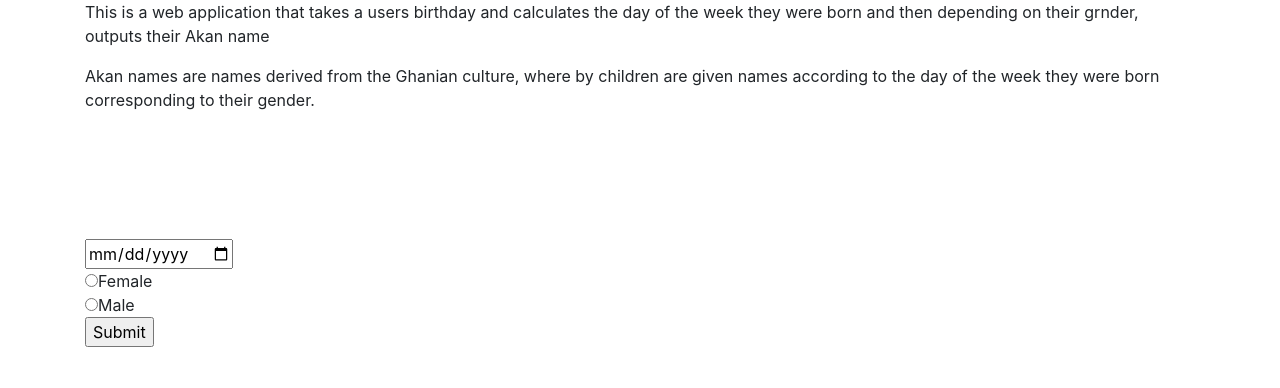
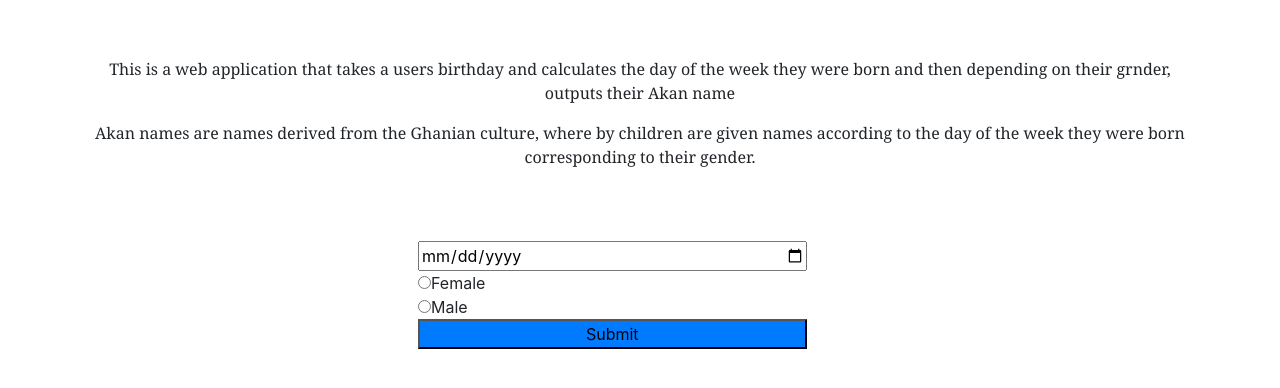
Before and after one commit to IreneMercy/Kan-Names, a plain HTML site: page index.html in a window 1280 px wide. Drawn offline with nearby package versions, Linux system fonts and the light colour scheme.

Commit message:
Allign content in html

```diff
--- a/css/style.css
+++ b/css/style.css
@@ -1,4 +1,13 @@
 #myform{
-  margin-top: 10%;
-
+  margin-top:5%;
+  align-self: center;
+  padding-left:30%;
 }
+.input{
+  width: 50%;
+}
+.description{
+  text-align: center;
+  padding-top: 5%;
+  font-family: georgia;
+}
--- a/index.html
+++ b/index.html
@@ -9,23 +9,23 @@
   <body>
     <div class="container">
       <div class="row">
-        <div class="col-md-12">
+        <div class="col-md-12 description" >
           <p>This is a web application that takes a users birthday and calculates the day
              of the week they were born and then depending on their grnder, outputs their Akan name</p>
           <p>Akan names are names derived from the Ghanian culture, where by children are given names according
           to the day of the week they were born corresponding to their gender.</p>
         </div>
 
-        <div class="col-md-12">
+        <div class="col-md-12 form">
           <form id="myform">
-            <input type="date" id="birth" />
+            <input class="input" type="date" id="birth" />
             <br>
             <div class="input" id="genders">
               <input type="radio" id="female" name="female" value="female">Female
               <br>
               <input type="radio" id="male"name="male" value="male">Male
             </div>
-            <input type="submit" value="Submit" id="submitButton" onsubmit= akanName(); />
+            <input class="input bg-primary" type="submit" value="Submit" id="submitButton" onsubmit= akanName(); />
           </form>
 
           <p id="result"></p>
```
